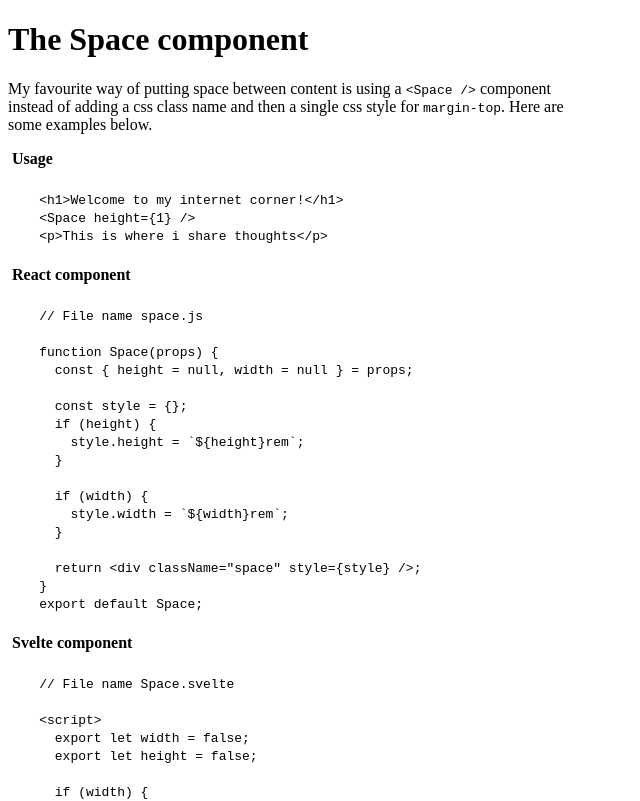
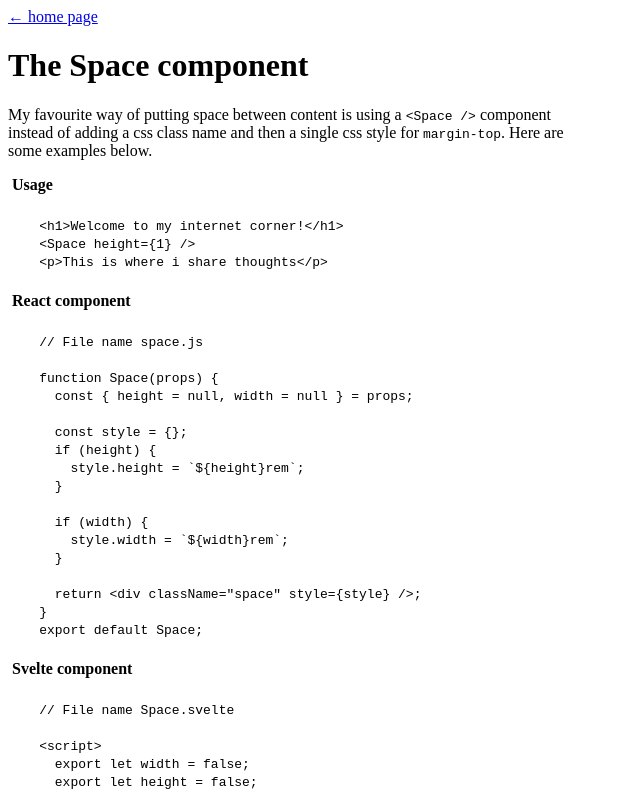
Before and after one commit to kddial/personal-website, a SvelteKit app: page /blog/the-space-component in a window 1280 px wide. Shown: the top 801 px of the page, without its empty margins (0-640 px from the left). Built offline with nearby package versions, Linux system fonts and the light colour scheme.

Commit message:
go back to home page

```diff
--- /dev/null
+++ b/src/routes/blog/+layout.svelte
@@ -0,0 +1,2 @@
+<a href="/">← home page</a>
+<slot />
--- a/src/routes/blog/the-space-component/+page.svelte
+++ b/src/routes/blog/the-space-component/+page.svelte
@@ -1,7 +1,3 @@
-<script>
-  import Space from '../../../lib/components/Space.svelte';
-</script>
-
 <h1>The Space component</h1>
 
 <p>
```
